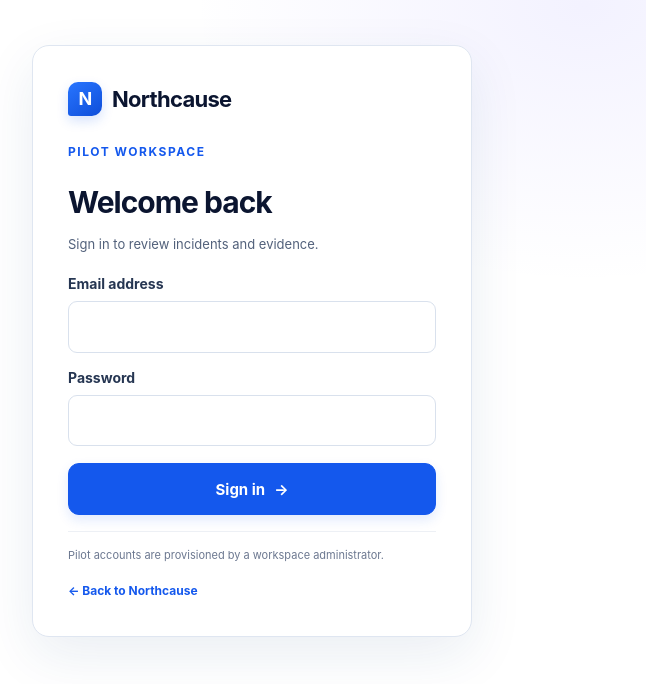
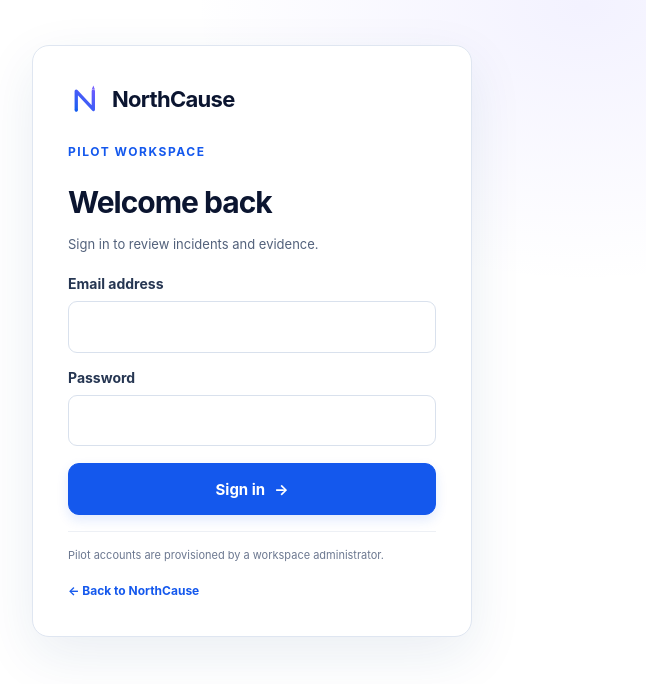
Before and after one commit to rpaut03l/northcause, a FastAPI app: page /login in a window 1280 px wide. Shown: the part 82-766 px from the top of the page, without its empty margins (388-1034 px from the left). Run offline with FastAPI, Linux system fonts and the light colour scheme.

Commit message:
Apply NorthCause branding

```diff
--- a/python-platform/app/templates/login.html
+++ b/python-platform/app/templates/login.html
@@ -1 +1 @@
-{% extends 'base.html' %}{% block title %}Sign in · Northcause{% endblock %}{% block content %}<section class="auth-section"><div class="auth-card"><a class="brand" href="/"><span class="brand-mark">N</span>Northcause</a><span class="eyebrow">PILOT WORKSPACE</span><h1>Welcome back</h1><p class="muted">Sign in to review incidents and evidence.</p>{% if request.query_params.get('error') %}<div class="alert error" role="alert">Email or password was not recognized. Try again.</div>{% endif %}<form method="post" action="/login" class="stack-form"><input type="hidden" name="csrf_token" value="{{ csrf_token }}"><label>Email address<input type="email" name="email" autocomplete="username" required></label><label>Password<input type="password" name="password" autocomplete="current-password" required></label><button class="button full" type="submit">Sign in <span>→</span></button></form><div class="auth-foot">Pilot accounts are provisioned by a workspace administrator.</div><a class="text-link" href="/">← Back to Northcause</a></div></section>{% endblock %}
+{% extends 'base.html' %}{% block title %}Sign in · NorthCause{% endblock %}{% block content %}<section class="auth-section"><div class="auth-card"><a class="brand" href="/"><img class="brand-mark" src="/static/northcause-mark.svg" alt="">NorthCause</a><span class="eyebrow">PILOT WORKSPACE</span><h1>Welcome back</h1><p class="muted">Sign in to review incidents and evidence.</p>{% if request.query_params.get('error') %}<div class="alert error" role="alert">Email or password was not recognized. Try again.</div>{% endif %}<form method="post" action="/login" class="stack-form"><input type="hidden" name="csrf_token" value="{{ csrf_token }}"><label>Email address<input type="email" name="email" autocomplete="username" required></label><label>Password<input type="password" name="password" autocomplete="current-password" required></label><button class="button full" type="submit">Sign in <span>→</span></button></form><div class="auth-foot">Pilot accounts are provisioned by a workspace administrator.</div><a class="text-link" href="/">← Back to NorthCause</a></div></section>{% endblock %}
```
